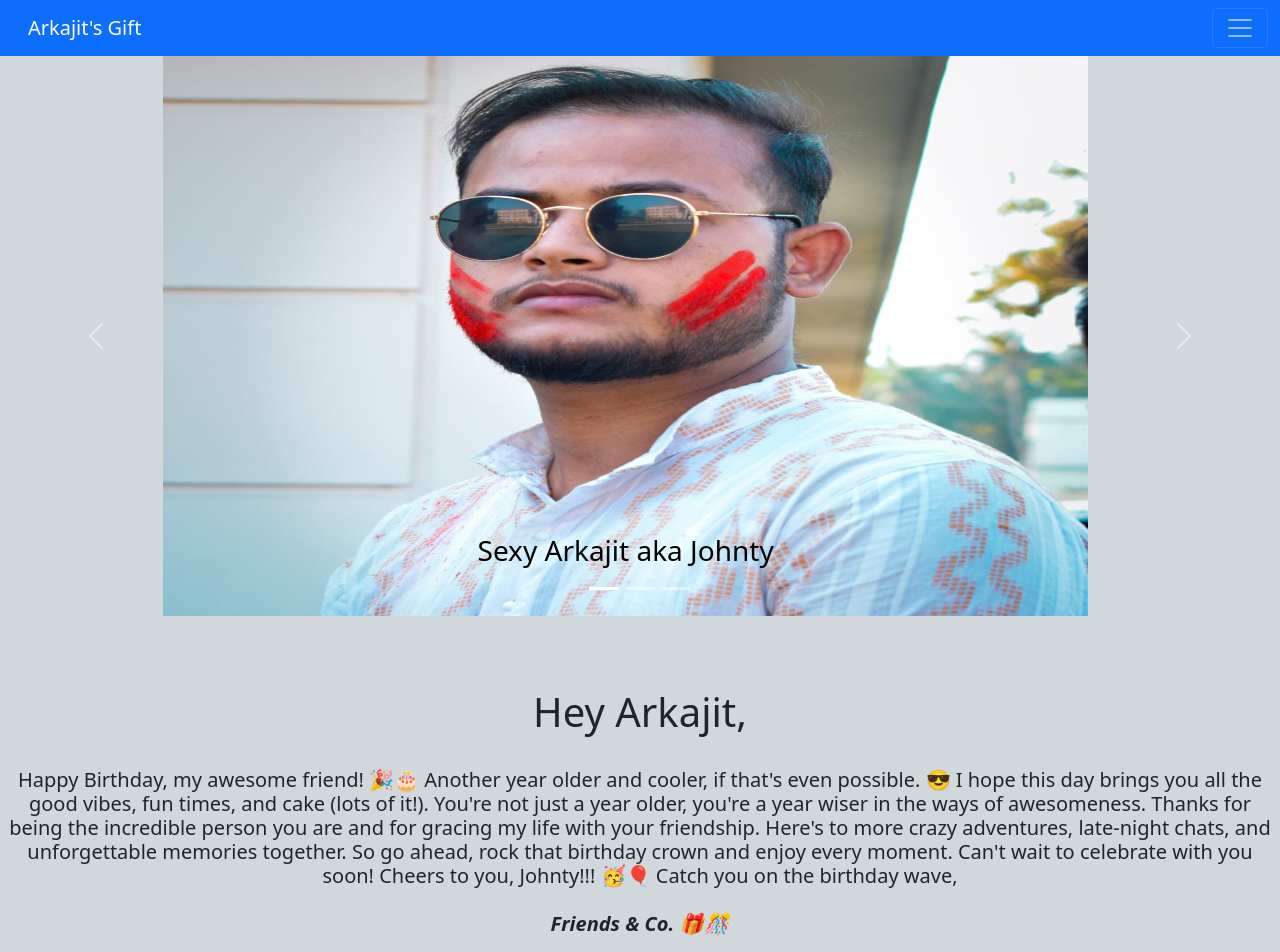
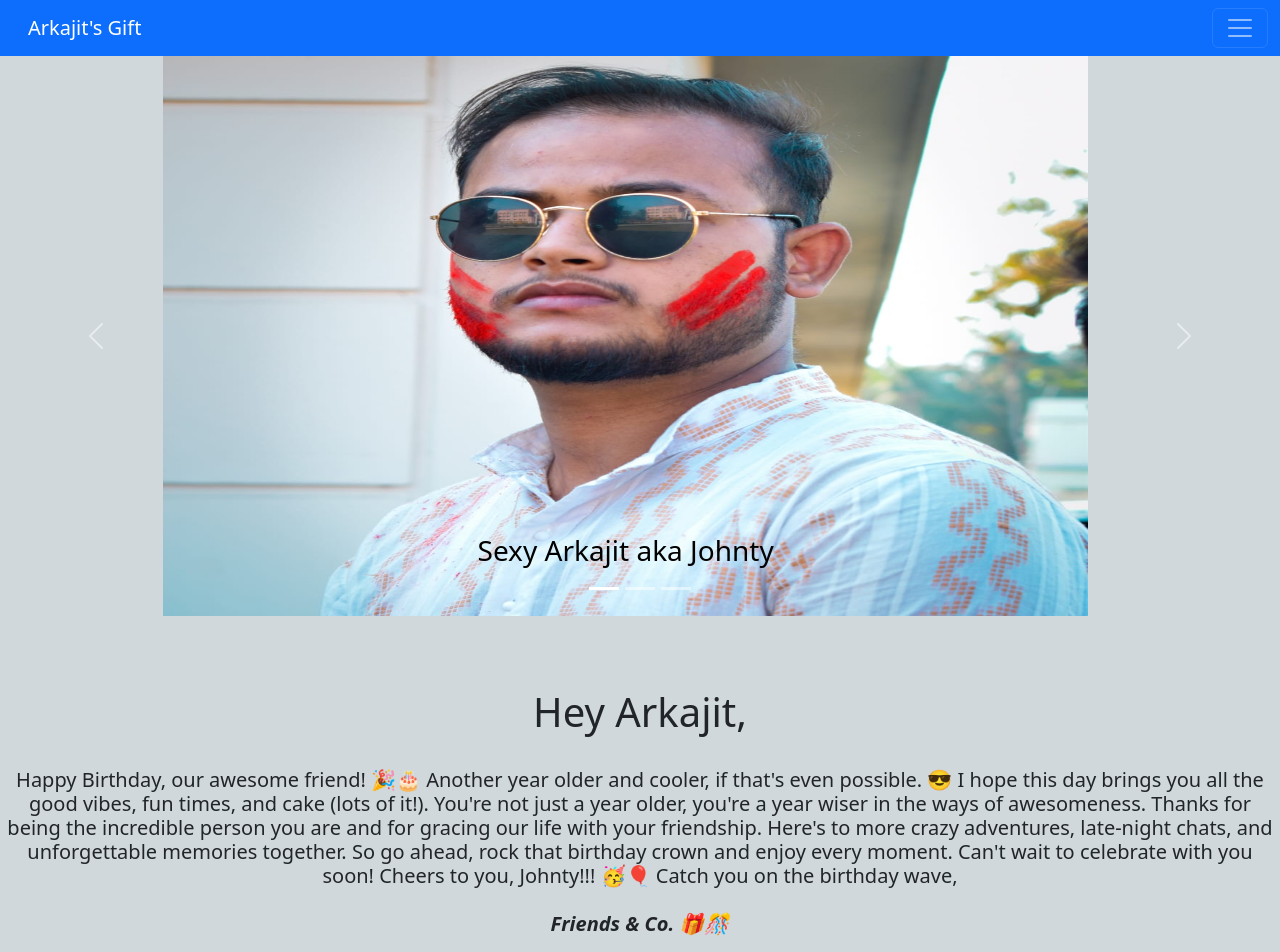
Before and after one commit to SuvoneelBasu/Johnty-Birthday, a plain HTML site: page index.html in a window 1280 px wide. Shown: the top 952 px of the page. Drawn offline with nearby package versions, Linux system fonts and the light colour scheme.

Commit message:
Update index.html

```diff
--- a/index.html
+++ b/index.html
@@ -80,9 +80,9 @@
     <div style="text-align: center;">
       <span><h1>Hey Arkajit,</h1><br>
 
-        <h5>Happy Birthday, my awesome friend! 🎉🎂 Another year older and cooler, if that's even possible. 😎 I hope this day brings you all the good vibes, fun times, and cake (lots of it!).
+        <h5>Happy Birthday, our awesome friend! 🎉🎂 Another year older and cooler, if that's even possible. 😎 I hope this day brings you all the good vibes, fun times, and cake (lots of it!).
 
-          You're not just a year older, you're a year wiser in the ways of awesomeness. Thanks for being the incredible person you are and for gracing my life with your friendship. Here's to more crazy adventures, late-night chats, and unforgettable memories together.
+          You're not just a year older, you're a year wiser in the ways of awesomeness. Thanks for being the incredible person you are and for gracing our life with your friendship. Here's to more crazy adventures, late-night chats, and unforgettable memories together.
 
           So go ahead, rock that birthday crown and enjoy every moment. Can't wait to celebrate with you soon!
 
```
